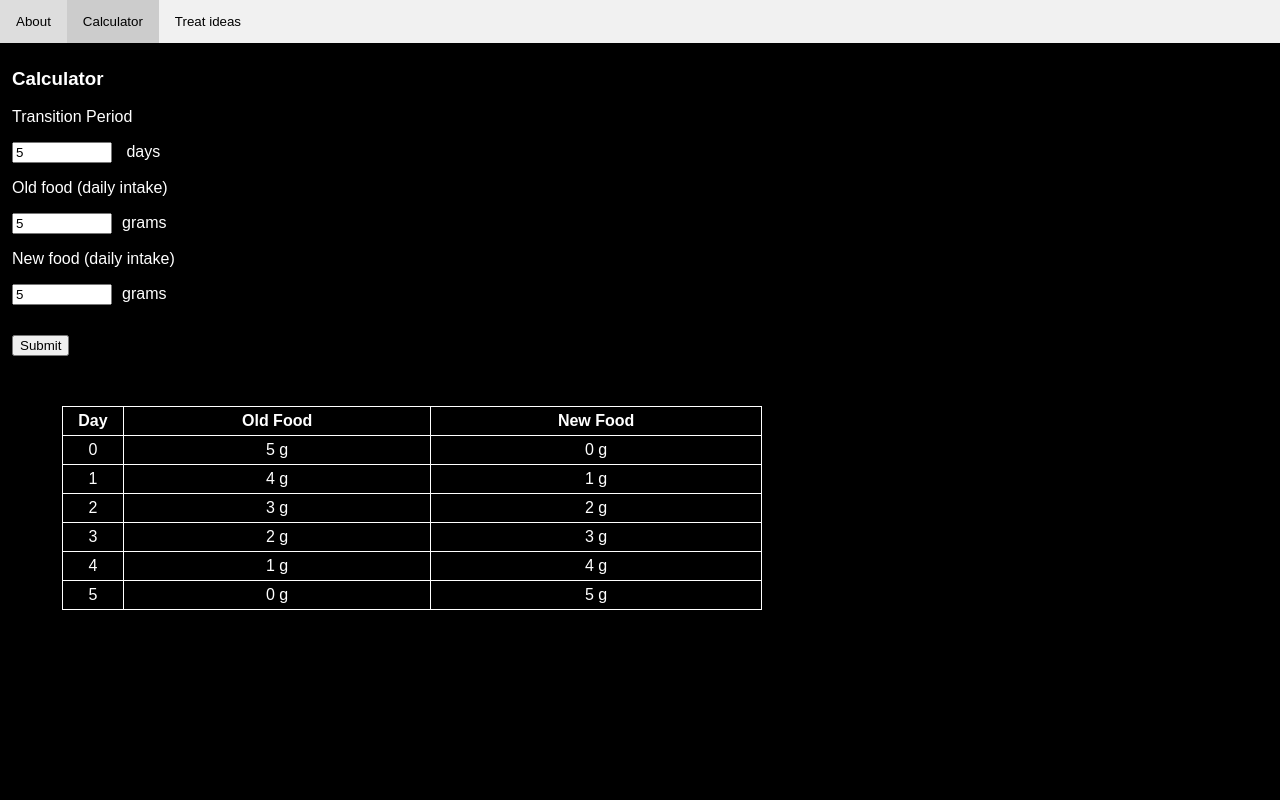
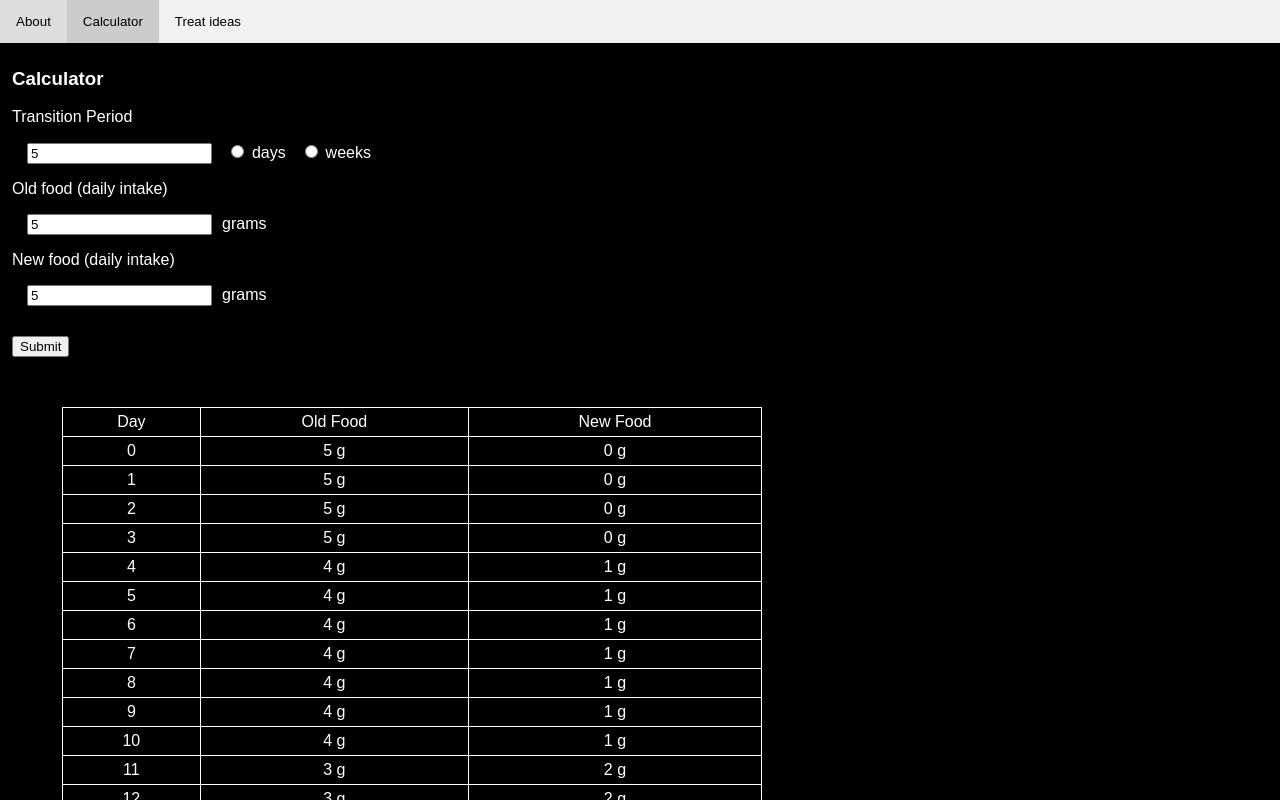
Before and after one commit to karimatthews/dog-food, a plain HTML site: page index.html in a window 1280 px wide. Both pictures are taken after typing "5", "5", "5" into the empty fields and a click on the button "Submit". Shown: the top 800 px of the page. Drawn offline with Linux system fonts and the light colour scheme.

Commit message:
Tweak and add radio buttons

```diff
--- a/app.js
+++ b/app.js
@@ -26,7 +26,7 @@ document.getElementById("defaultOpen").click();
 document.getElementById("transitionPeriod").focus();
 
 //create a function that adds a row to the table
-function addRow() {
+function addTable() {
   // Find a <table> element with id="myTable":
   var table = document.getElementById("foodTable");
 
@@ -34,27 +34,43 @@ function addRow() {
   var numberRows = document.getElementById('foodTable').rows.length - 1;
 
   function deleteRows() {
-    for (i = numberRows; i > 0; i = i - 1) {
+    for (i = numberRows; i > -1; i = i - 1) {
       document.getElementById("foodTable").deleteRow(i)
     }
   }
 
-  if (numberRows > 1) {
+  if (numberRows > 0) {
     deleteRows()
   }
 
   //define variables from inputs
-  var days = document.getElementById('transitionPeriod').value
+  if (document.getElementById("dayButton").checked == true) {
+    var days = document.getElementById('transitionPeriod').value
+  } else {
+    var days = 7 * (document.getElementById('transitionPeriod').value)
+  }
+
   var newTotalAmount = document.getElementById('newFood').value
   var oldTotalAmount = document.getElementById('oldFood').value
+
+  //insert the heading for the table
+  if (days > 0) {
+    headRow = table.insertRow(0)
+    // Insert new cells (<td> elements) at the 1st and 2nd position of the "new" <tr> element:
+    var head1 = headRow.insertCell(0);
+    var head2 = headRow.insertCell(1);
+    var head3 = headRow.insertCell(2);
+    // Add some text to the new cells:
+    head1.innerHTML = "Day";
+    head2.innerHTML = "Old Food";
+    head3.innerHTML = "New Food";
+  }
 
   for (i = 0; i <= days; i++) {
     // Create an empty <tr> element and add it to the 1st position of the table:
     var row = table.insertRow(i + 1);
-
     var oldAmount = Math.round(oldTotalAmount / days * (days-i))
     var newAmount = Math.round(newTotalAmount / days * (i))
-
 
     // Insert new cells (<td> elements) at the 1st and 2nd position of the "new" <tr> element:
     var cell1 = row.insertCell(0);
@@ -66,8 +82,5 @@ function addRow() {
     cell1.innerHTML = i;
     cell2.innerHTML = oldAmount + "   g";
     cell3.innerHTML = newAmount + "  g";
-
-    var numberRows = document.getElementById('foodTable').rows.length;
-
   }
 }
--- a/index.html
+++ b/index.html
@@ -22,27 +22,25 @@
     <div id="Calculator" class="tabcontent">
       <h3>Calculator</h3>
 
-      <div id="inputs">
+      <!-- <form> -->
         <p>Transition Period</p>
-        <input  id="transitionPeriod" type = number > <span style="margin-left:10px;">days</span>
+        <input  id = "transitionPeriod" type = number placeholder = 0 min="0">
+        <input id = "dayButton" type = "radio" value="days" name="time"> days
+        <input id = "weekButton" type = "radio" value="weeks" name="time"> weeks
 
         <p>Old food (daily intake)</p>
-        <input  id="oldFood" type = number><span style="margin-left:10px;">grams</span>
+        <input  id="oldFood" type = number placeholder = 0 min="0"><span style="margin-left:10px;">grams</span>
 
         <p>New food (daily intake)</p>
-        <input  id="newFood" type = number><span style="margin-left:10px;">grams</span>
-      </div>
+        <input  id="newFood" type = number placeholder = 0 min="0"><span style="margin-left:10px;">grams</span><br>
 
-      <button class = "submit" onclick = "addRow()">Submit</button>
+          <button class = "submit" onclick = "addTable()">Submit</button>
+      <!-- </form> -->
+
+
 
       <div id="table">
-        <table id = "foodTable">
-          <tr>
-            <th class="dayColumn">Day</th>
-            <th>Old Food</th>
-            <th>New Food</th>
-          </tr>
-        </table>
+        <table id = "foodTable"></table>
       </div>
     </div>
 
--- a/styles.css
+++ b/styles.css
@@ -54,8 +54,9 @@ div.tab button.active {
 
 
 input {
-  width: 100px;
+  /*width: 100px;*/
   text-align: left;
+  margin-left: 15px;
 }
 
 .dayNumber {
@@ -81,3 +82,9 @@ th, td, table {
     padding: 5px;
     text-align: center;
 }
+
+input [type="radio"] {
+  text-align: left;
+  /*width: 10px;*/
+  margin: 50px;
+}
```
